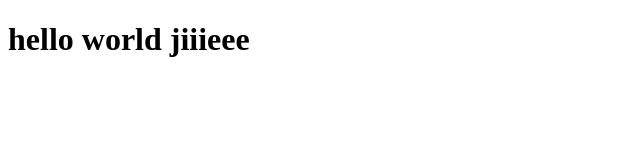
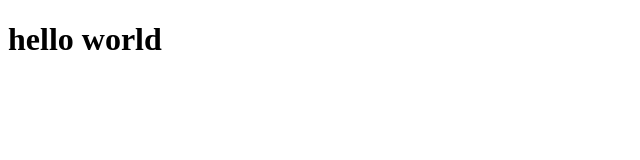
Before and after one commit to AbdouMahfoudh/git_test, a plain HTML site: page index.html in a window 1280 px wide. Shown: the whole page, without its empty margins (0-640 px from the left). Drawn offline with Linux system fonts and the light colour scheme.

Commit message:
Update index.html

```diff
--- a/index.html
+++ b/index.html
@@ -6,6 +6,6 @@
     <title>Document</title>
   </head>
   <body>
-    <h1>hello world jiiieee</h1>
+    <h1>hello world </h1>
   </body>
 </html>
```
